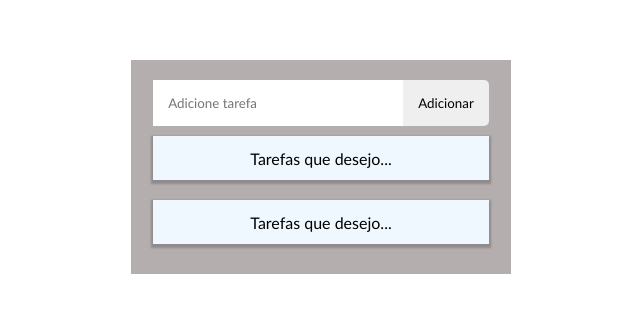
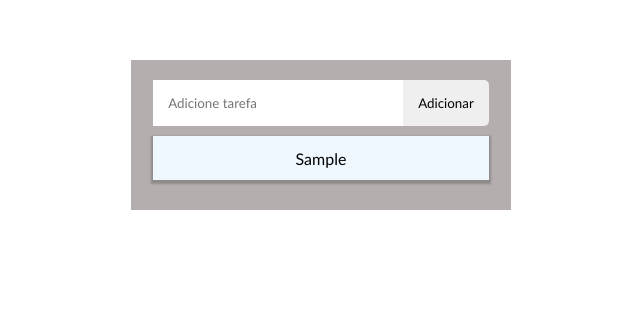
Before and after one commit to GushiGustavo01/Projeto-To-Do, a plain HTML site: page index.html in a window 1280 px wide. Both pictures are taken after typing "Sample" into the empty fields and a click on the button "Adicionar". Shown: the whole page, without its empty margins (319-959 px from the left). Drawn offline with nearby package versions, Linux system fonts and the light colour scheme.

Commit message:
listando tarefas

```diff
--- a/index.html
+++ b/index.html
@@ -18,16 +18,7 @@
                 <button onclick="AdicionarTarefa()">Adicionar</button>
 
                 <ul>
-                    <li>
-                        <i class="bi bi-check2-circle" style="color:green;"></i>
-                        Tarefas que desejo...
-                        <i class="bi bi-x-circle" style="color:red;"></i>
-                    </li>
-                    <li>
-                        <i class="bi bi-check2-circle" style="color:green;"></i>
-                        Tarefas que desejo...
-                        <i class="bi bi-x-circle" style="color:red;"></i>
-                    </li>
+
                 </ul>
             </div>
         </section>
@@ -37,18 +28,36 @@
 
 
     let minhaListaDeTarefas = [];
-
+    const listaCompleta = document.querySelector("ul");
     function AdicionarTarefa() {
         const input = document.querySelector("input").value;
 
 
         if (input === "") {
-            alert("adicione suas tarefas!!")
+            alert("adicione suas tarefas!!");
         } else {
             minhaListaDeTarefas.push(input);
-            console.log(minhaListaDeTarefas);
             document.querySelector("input").value = "";
+            mostarTarefas();
         }
+    }
+    function mostarTarefas() {
+
+        let novaLi = "";
+
+        minhaListaDeTarefas.forEach((tarefa)=> {
+
+            novaLi = novaLi + `
+            <li>
+                <i class="bi bi-check2-circle" style="color:green;"></i>
+                ${tarefa}
+                <i class="bi bi-x-circle" style="color:red;"></i>
+            </li>`
+
+        });
+
+       listaCompleta.innerHTML = novaLi;
+
     }
 
 </script>
```
